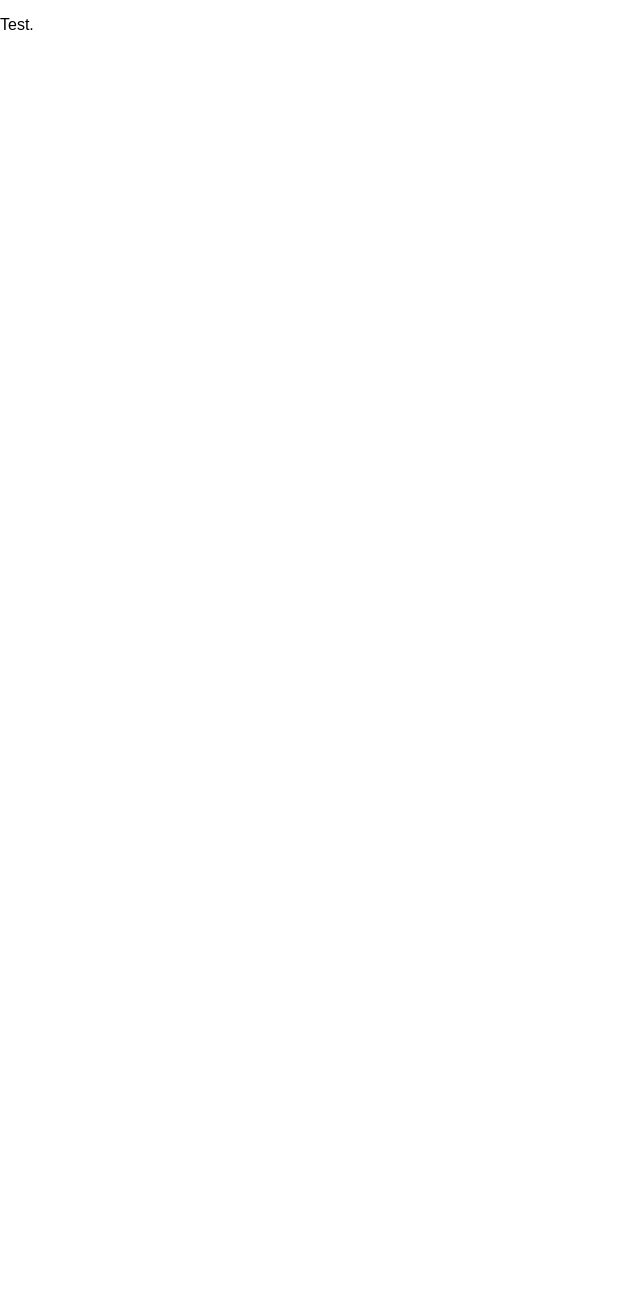
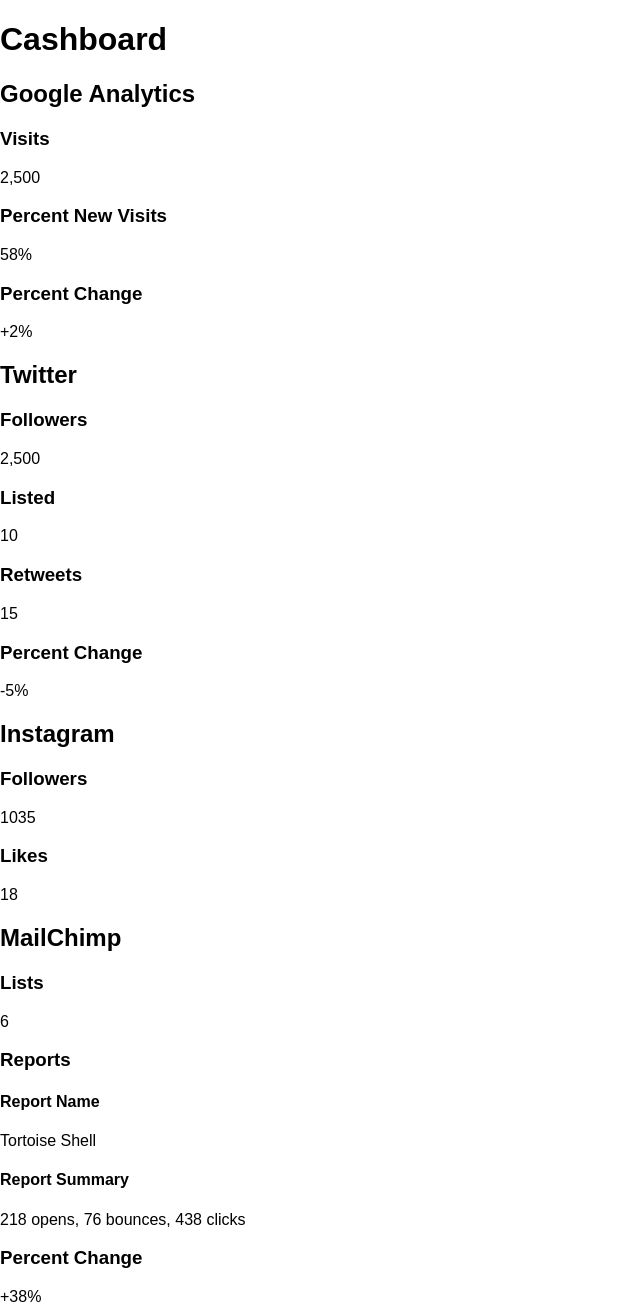
Before and after one commit to drnikki/cashboard, a website: page public/index.html in a window 1280 px wide. Shown: the whole page, without its empty margins (0-640 px from the left). Before the commit the page ends 800 px from the top, so only its background shows below. Drawn offline with Linux system fonts and the light colour scheme.

Commit message:
issue #1 HTML skeleton

```diff
--- a/public/index.html
+++ b/public/index.html
@@ -1,4 +1,4 @@
-<!doctype html>
+<!DOCTYPE html>
 <html lang="en">
 
 <head>
@@ -6,7 +6,7 @@
     <meta http-equiv="X-UA-Compatible" content="IE=edge,chrome=1">
     <meta name="viewport" content="width=device-width,initial-scale=1">
 
-    <title>Backbone Boilerplate</title>
+    <title>Cashboard</title>
 
     <link rel="stylesheet" href="/styles/css/index.css">
 
@@ -14,7 +14,56 @@
 
 <body>
 
-<p>Test.</p>
+    <div>
+        <h1>Cashboard</h1>
+    </div>
+
+    <div class="analytics">
+
+        <section id="ga">
+            <h2>Google Analytics</h2>
+                <h3>Visits</h3>
+                    <p>2,500</p>
+                <h3>Percent New Visits</h3>
+                    <p>58%</p>
+                <h3>Percent Change</h3>
+                    <p>+2%</p>
+        </section>
+
+        <section id="twitter">
+            <h2>Twitter</h2>
+                <h3>Followers</h3>
+                    <p>2,500</p>
+                <h3>Listed</h3>
+                    <p>10</p>
+                <h3>Retweets</h3>
+                    <p>15</p>
+                <h3>Percent Change</h3>
+                    <p>-5%</p>
+        </section>
+
+        <section id="instagram">
+            <h2>Instagram</h2>
+                <h3>Followers</h3>
+                    <p>1035</p>
+                <h3>Likes</h3>
+                    <p>18</p>
+        </section>
+
+        <section id="mailchimp">
+            <h2>MailChimp</h2>
+                <h3>Lists</h3>
+                    <p>6</p>
+                <h3>Reports</h3>
+                    <h4>Report Name</h4>
+                        <p>Tortoise Shell</p>
+                    <h4>Report Summary</h4>
+                        <p>218 opens, 76 bounces, 438 clicks</p>
+                <h3>Percent Change</h3>
+                    <p>+38%</p>
+        </section>
+
+    </div>
 
 </body>
 
```
